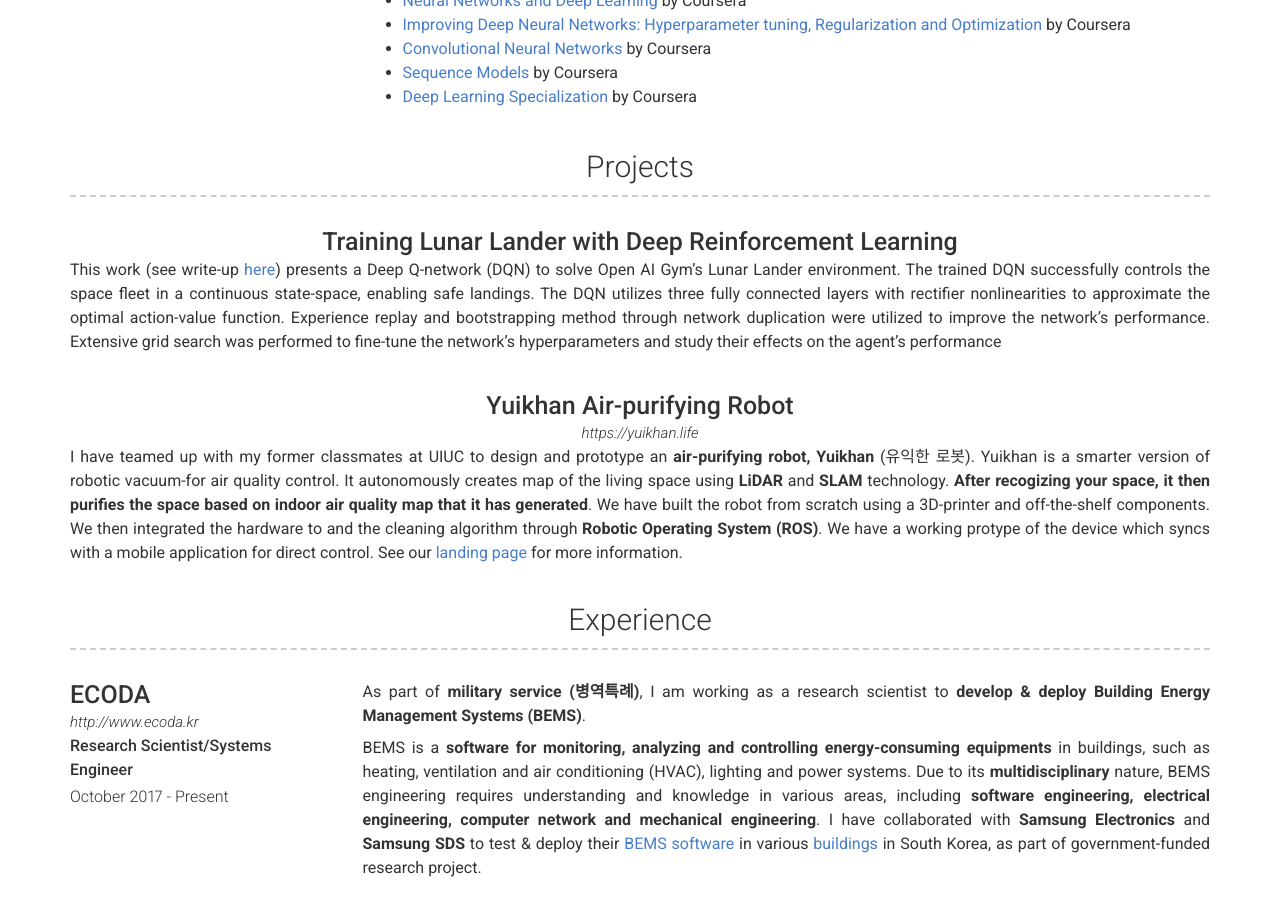
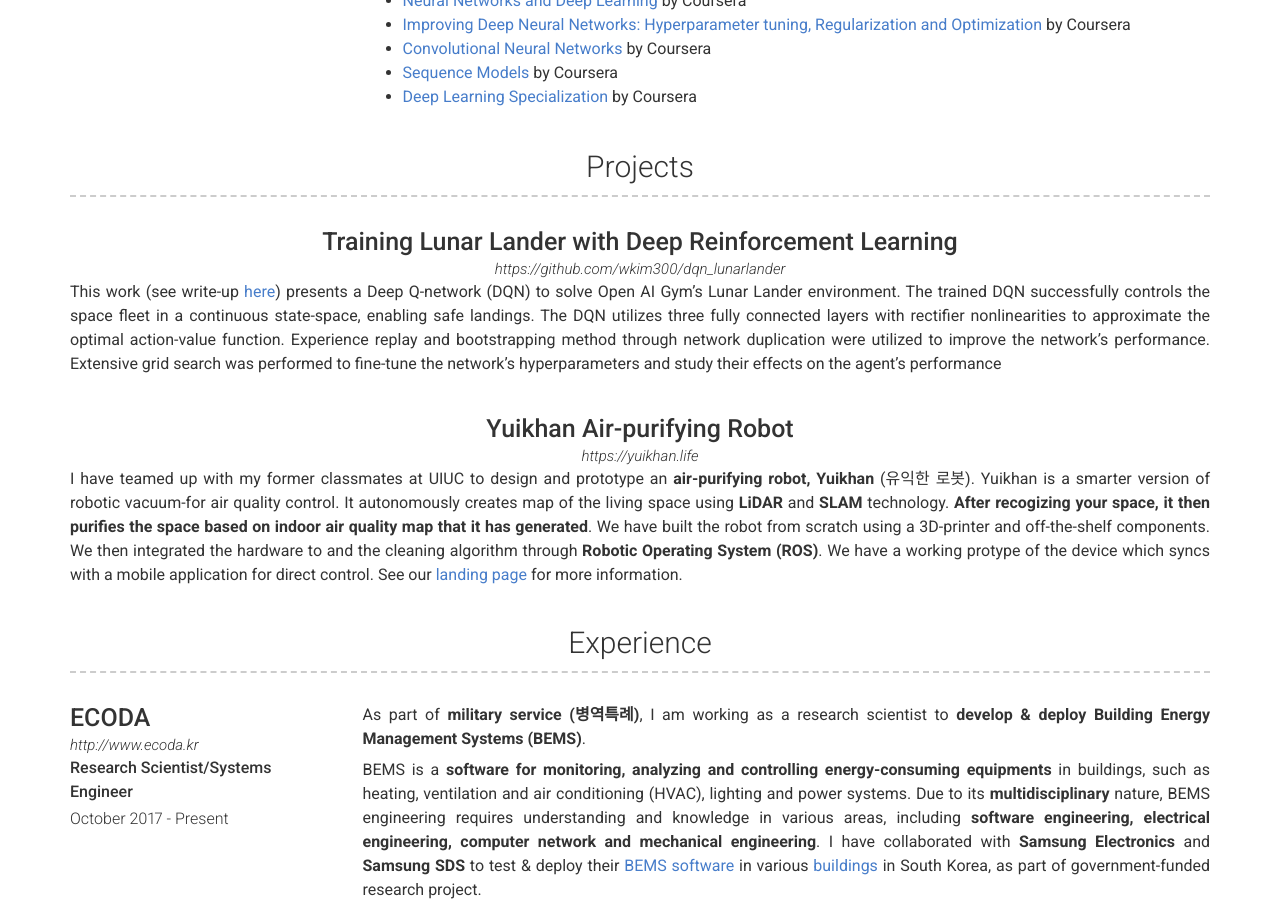
Before and after one commit to wkim300/wkim300.github.io, a Jekyll site: the page built from index.md, in a window 1280 px wide and 900 px high, scrolled down 600 px. Built offline with Jekyll 4.4.1, drawn with Linux system fonts in a browser that asks for light colours; nearby versions of some CDN libraries; part of the change alters nothing that is shown.

Commit message:
- Added link to DQN project

```diff
--- a/_data/projects.yml
+++ b/_data/projects.yml
@@ -1,7 +1,7 @@
 # Project template
 - layout: top-middle
   name: Training Lunar Lander with Deep Reinforcement Learning
-  link:
+  link: https://github.com/wkim300/dqn_lunarlander
   # github: Github page for project (eg. sproogen/modern-resume-theme)(optional)
   # quote: >
   #   Short overview of the project (optional)
```
